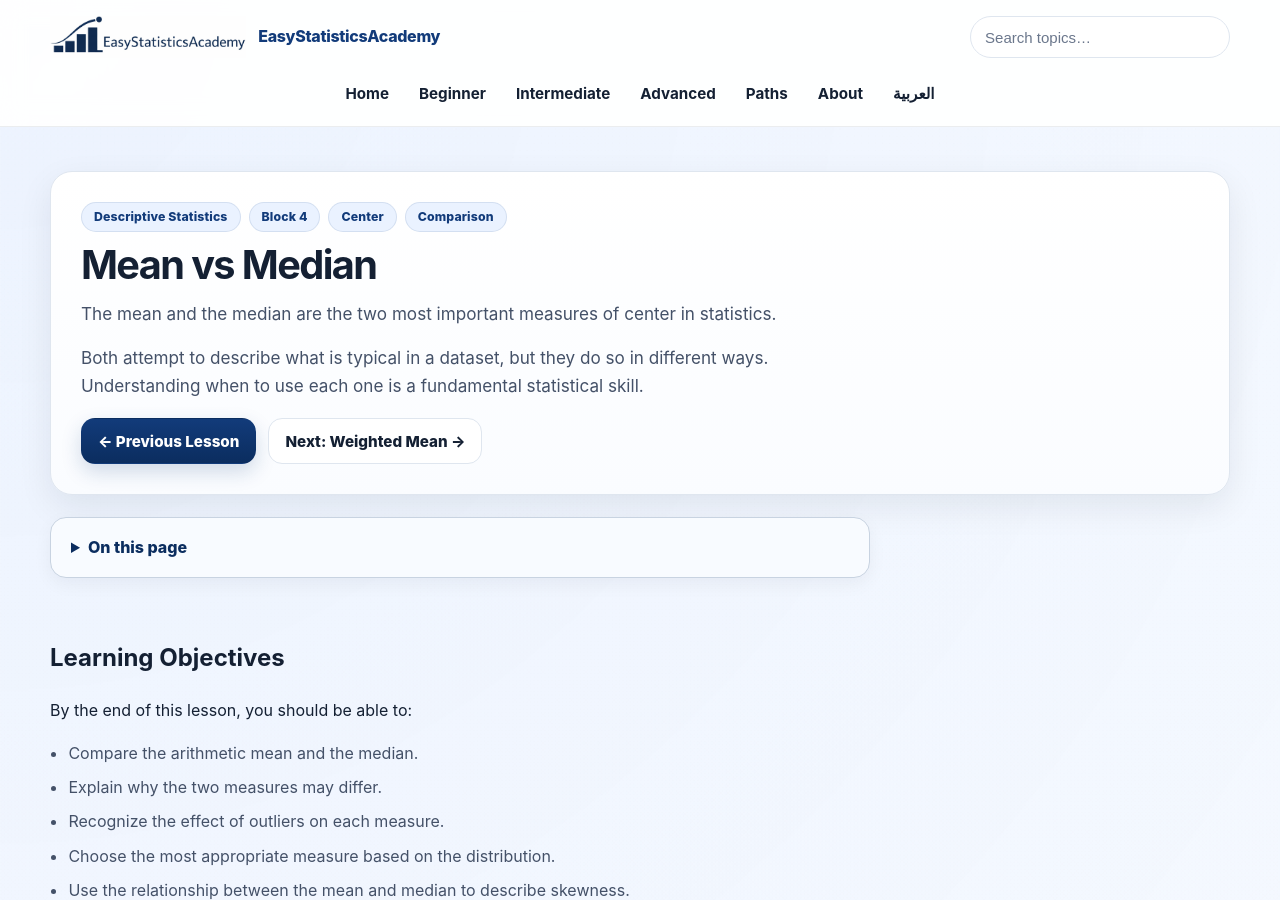
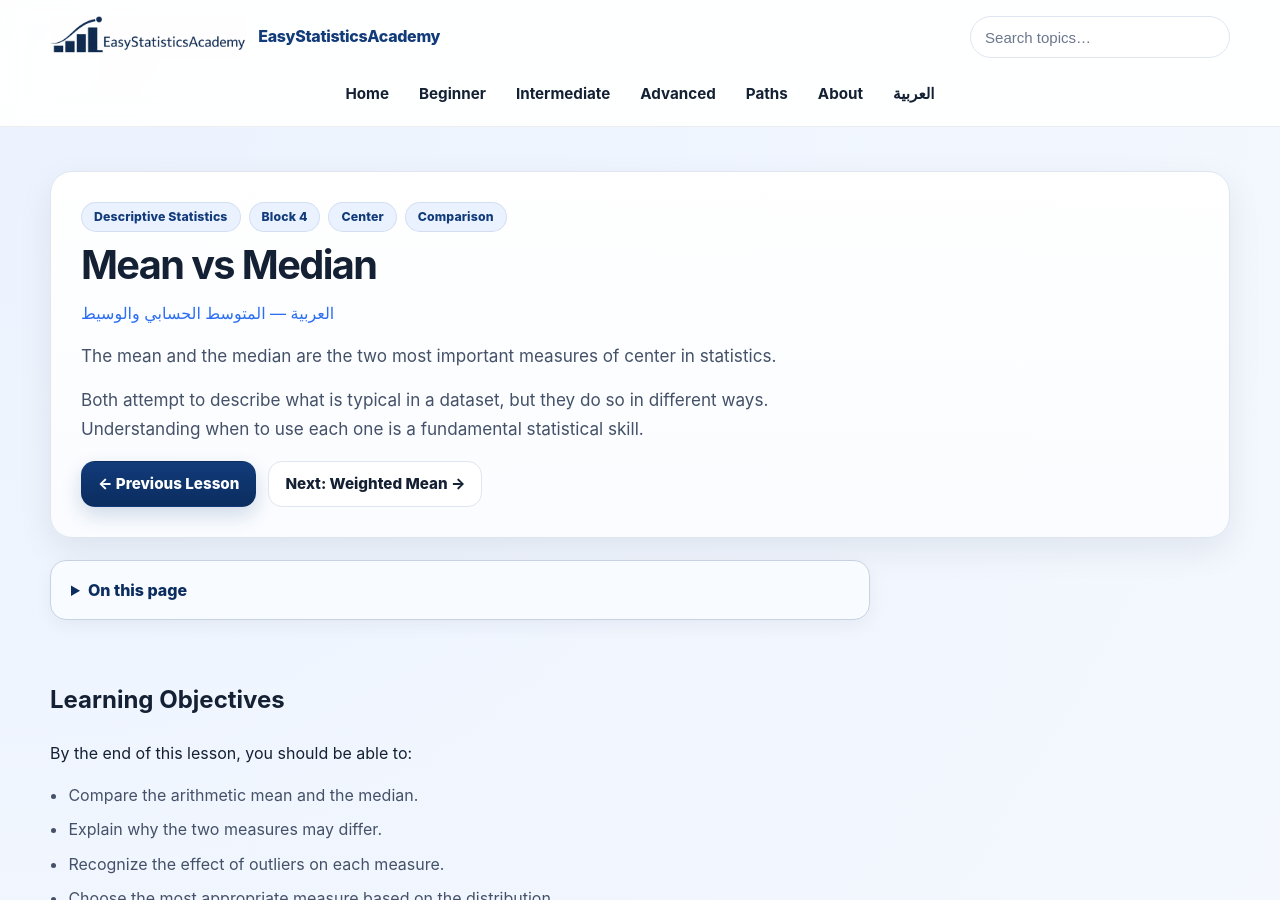
Before and after one commit to ammar-homaida-statistics/easystatisticsacademy, a Jekyll site: the page built from descriptive/center/mean-vs-median/index.md, in a window 1280 px wide and 900 px high. Built offline with Jekyll 4.4.1, drawn with Linux system fonts in a browser that asks for light colours.

Commit message:
Batch #60: wire Mean–Median Arabic/English navigation and reciprocal metadata

```diff
--- a/descriptive/center/mean-vs-median/index.md
+++ b/descriptive/center/mean-vs-median/index.md
@@ -40,6 +41,7 @@
     </div>
 
     <h1>Mean vs Median</h1>
+    <p><a href="/ar/descriptive/center/mean-vs-median/" lang="ar" dir="rtl">العربية — المتوسط الحسابي والوسيط</a></p>
 
     <p class="lead">
       The mean and the median are the two most important measures of center in statistics.
```
Also changed, not shown: other parts of descriptive/center/mean-vs-median/index.md (+1 -0 lines).
